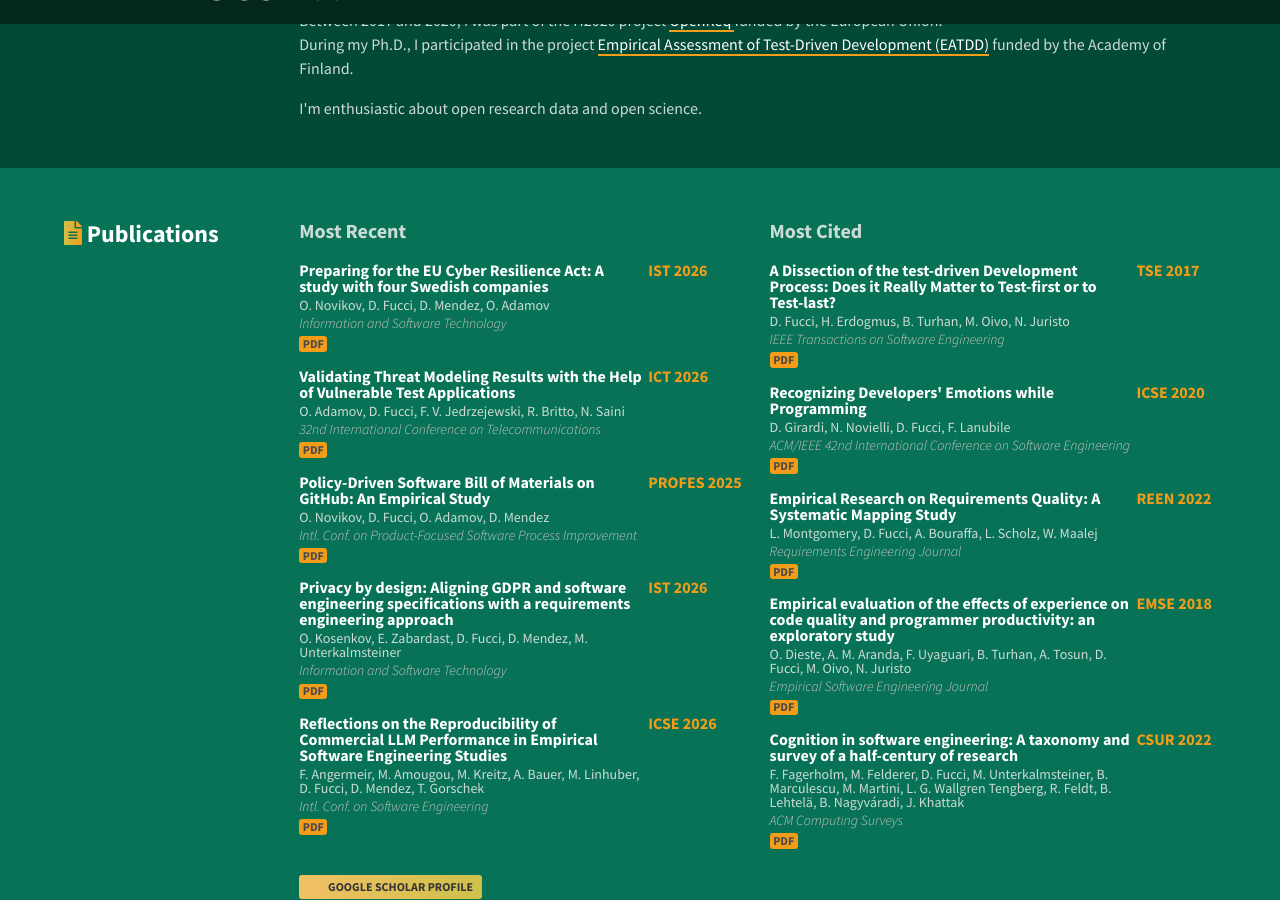
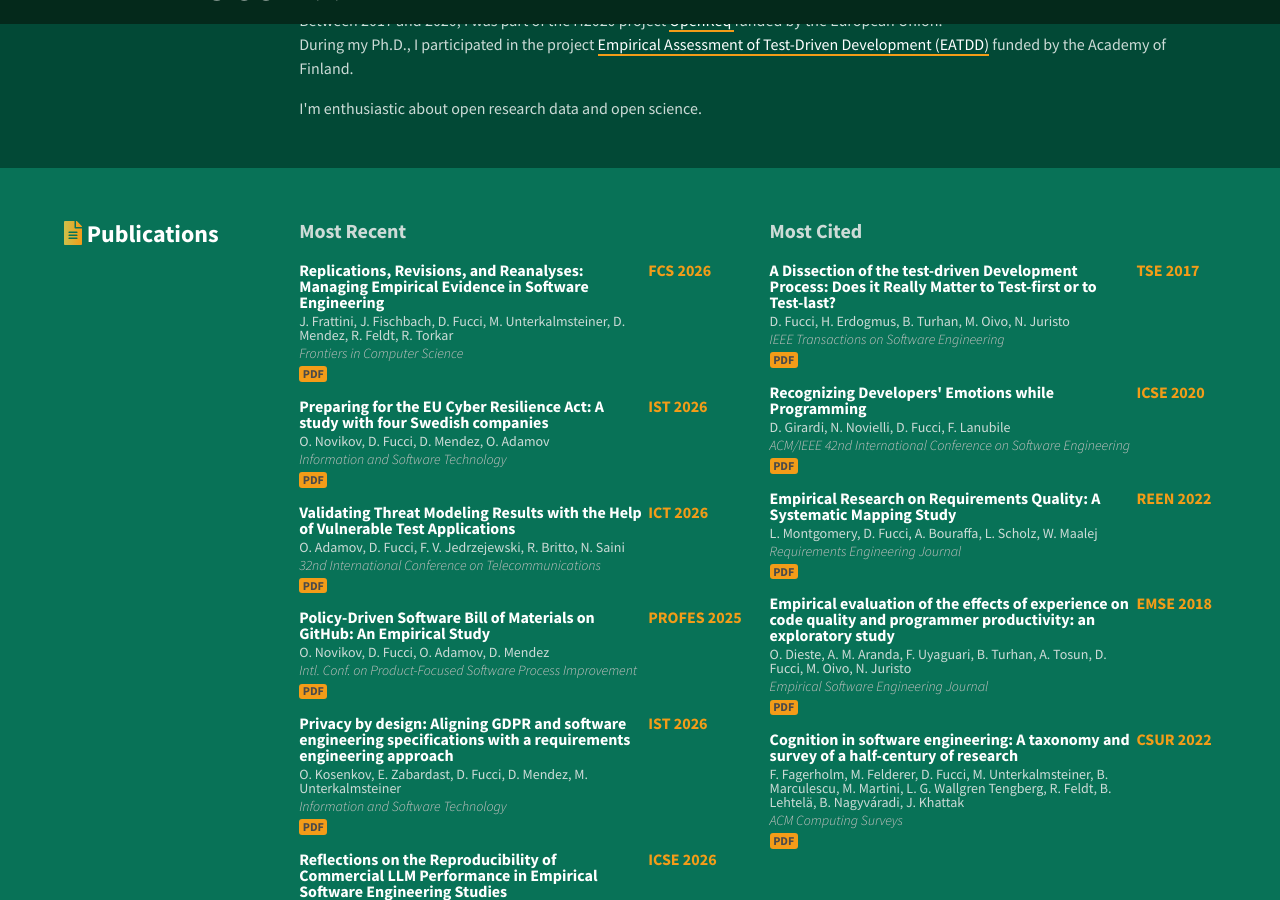
Before and after one commit to dfucci/dfucci.github.io, a Jekyll site: the page built from index.md, in a window 1280 px wide and 900 px high, scrolled down 792 px. Built offline with Jekyll 4.4.1, drawn with Linux system fonts in a browser that asks for light colours; a style sheet for code colours, icons or effects is not loaded.

Commit message:
Add Frontiers in Computer Science paper to recent publications
Co-Authored-By: Claude Sonnet 5.5 <noreply@anthropic.com>

```diff
--- a/_data/publications.yml
+++ b/_data/publications.yml
@@ -1,5 +1,10 @@
 # recent and cited render on the front page; archive is kept for reference only.
 recent:
+- title: 'Replications, Revisions, and Reanalyses: Managing Empirical Evidence in Software Engineering'
+  authors: J. Frattini, J. Fischbach, D. Fucci, M. Unterkalmsteiner, D. Mendez, R. Feldt, R. Torkar
+  venue: Frontiers in Computer Science
+  tag: FCS 2026
+  url: https://doi.org/10.3389/fcomp.2026.1937190
 - title: 'Preparing for the EU Cyber Resilience Act: A study with four Swedish companies'
   authors: O. Novikov, D. Fucci, D. Mendez, O. Adamov
   venue: Information and Software Technology
```
